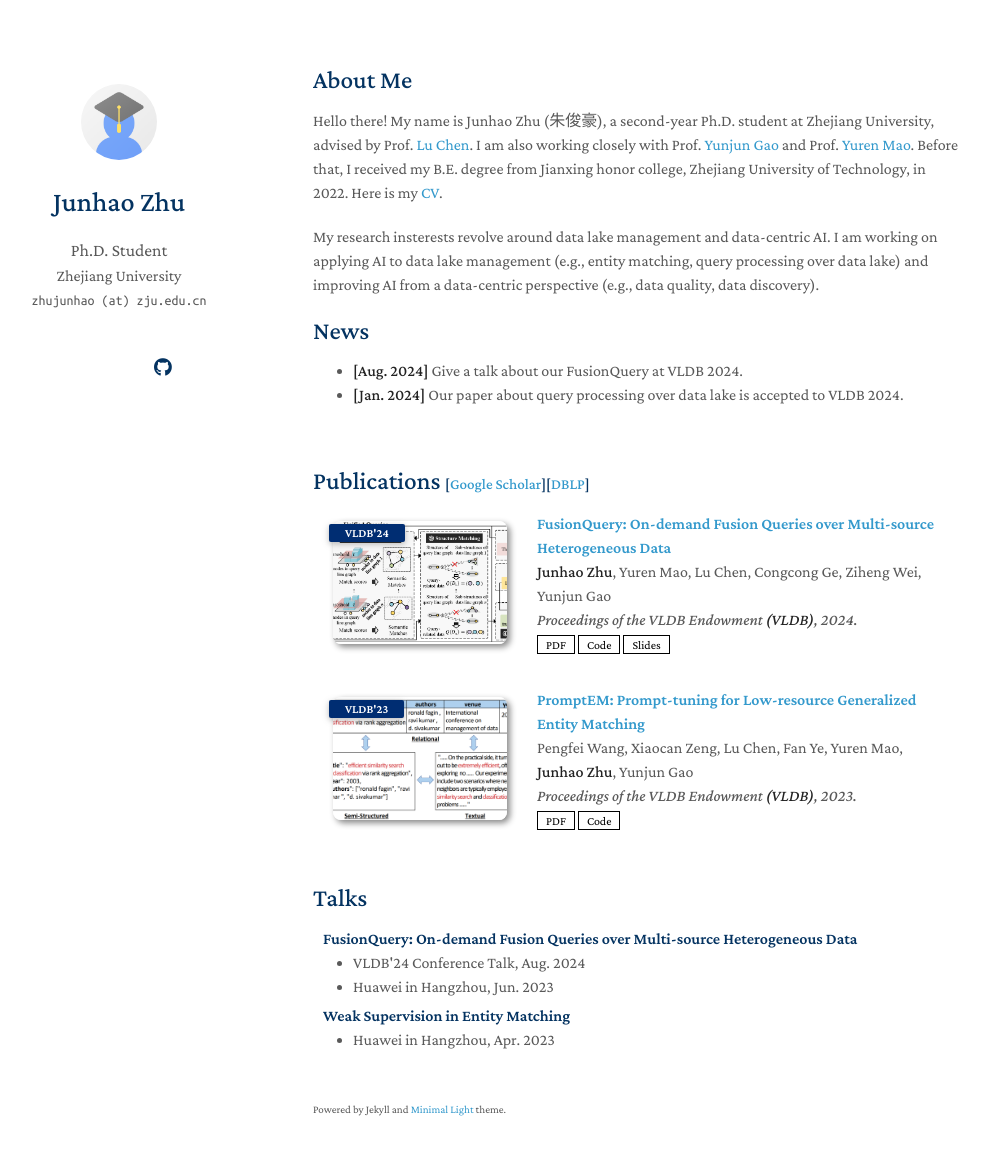
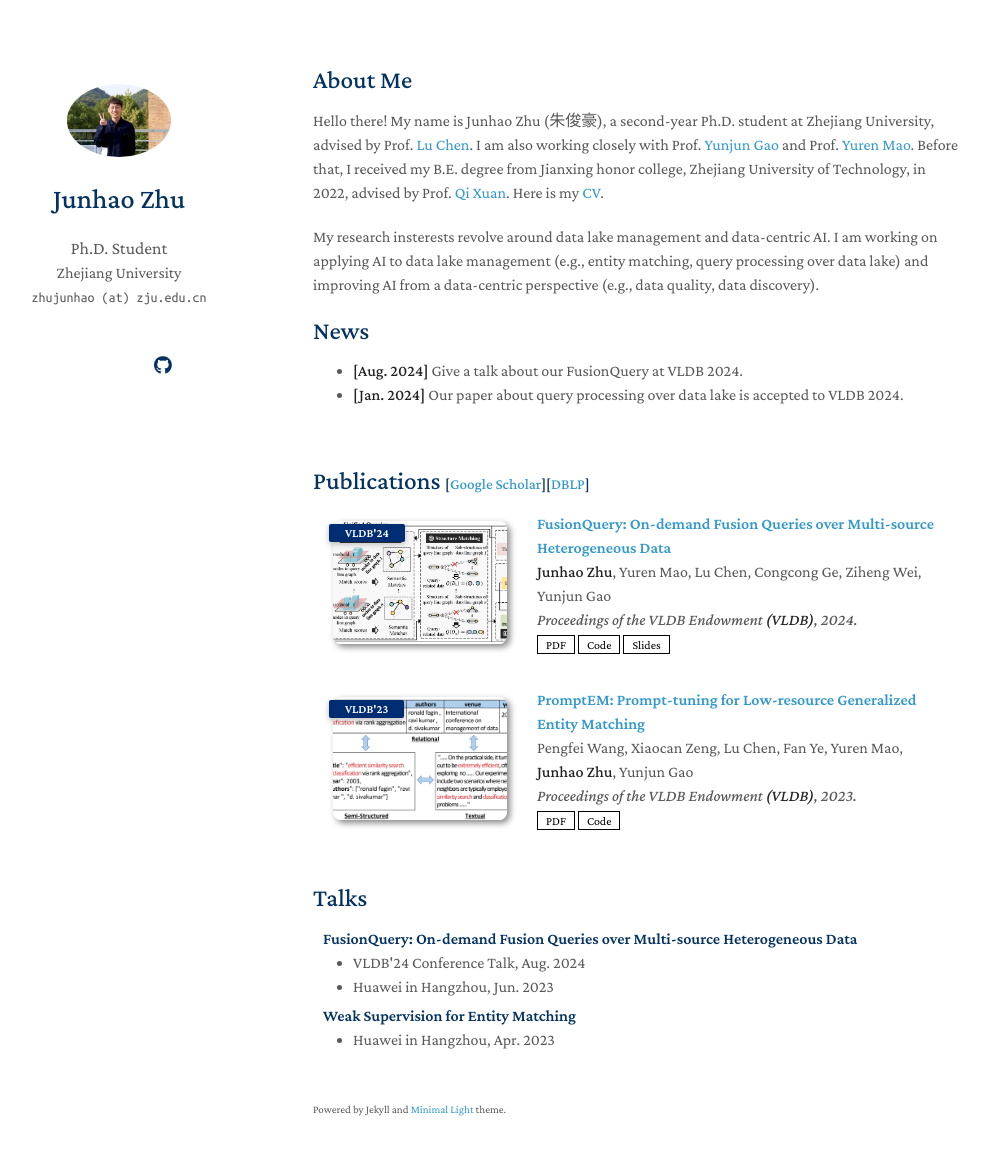
Before and after one commit to JunHao-Zhu/JunHao-Zhu.github.io, a Jekyll site: the page built from index.md, in a window 1280 px wide and 1190 px high. Shown: the top 1155 px of the window, without its empty margins (157-1146 px from the left). Built offline with Jekyll 4.4.1, drawn with Linux system fonts in a browser that asks for light colours; a style sheet for code colours, icons or effects is not loaded; our own code applies the rules of GitHub Pages for plain Markdown files.

Commit message:
update personal infomation

```diff
--- a/_config.yml
+++ b/_config.yml
@@ -20,7 +20,7 @@ github_link: https://github.com/JunHao-Zhu
 
 # Images (e.g., your profile picture and your website's favicon)
 # "favicon" and "favicon_dark" are used for the light and dark modes, respectively.
-avatar: ./assets/img/avatar.png
+avatar: ./assets/img/zhufig.png
 # favicon: ./assets/img/favicon.png
 # favicon_dark: ./assets/img/favicon-dark.png
 
--- a/_includes/talks.md
+++ b/_includes/talks.md
@@ -7,7 +7,7 @@
   <li><autocolor>Huawei in Hangzhou, Jun. 2023</autocolor></li>
 </ul>
 
-<h4 style="margin:0 10px 0;">Weak Supervision in Entity Matching</h4>
+<h4 style="margin:0 10px 0;">Weak Supervision for Entity Matching</h4>
 
 <ul style="margin:0 0 20px;">
   <li><autocolor>Huawei in Hangzhou, Apr. 2023</autocolor></li>
--- a/index.md
+++ b/index.md
@@ -4,7 +4,7 @@ layout: homepage
 
 ## About Me
 
-Hello there! My name is Junhao Zhu (朱俊豪), a second-year Ph.D. student at Zhejiang University, advised by Prof. [Lu Chen](https://person.zju.edu.cn/en/luchen). I am also working closely with Prof. [Yunjun Gao](https://person.zju.edu.cn/gaoyj_cn) and Prof. [Yuren Mao](https://person.zju.edu.cn/maoyuren). Before that, I received my B.E. degree from Jianxing honor college, Zhejiang University of Technology, in 2022. Here is my [CV](./assets/files/zhucv.pdf).
+Hello there! My name is Junhao Zhu (朱俊豪), a second-year Ph.D. student at Zhejiang University, advised by Prof. [Lu Chen](https://person.zju.edu.cn/en/luchen). I am also working closely with Prof. [Yunjun Gao](https://person.zju.edu.cn/gaoyj_cn) and Prof. [Yuren Mao](https://person.zju.edu.cn/maoyuren). Before that, I received my B.E. degree from Jianxing honor college, Zhejiang University of Technology, in 2022, advised by Prof. [Qi Xuan](http://xuanqi-net.com/). Here is my [CV](./assets/files/zhucv.pdf).
 
 My research insterests revolve around data lake management and data-centric AI. I am working on applying AI to data lake management (e.g., entity matching, query processing over data lake) and improving AI from a data-centric perspective (e.g., data quality, data discovery).
 
```
Also changed, not shown: assets/img/zhufig.jpg (added), assets/img/zhufig.png (added), 1 other file.
